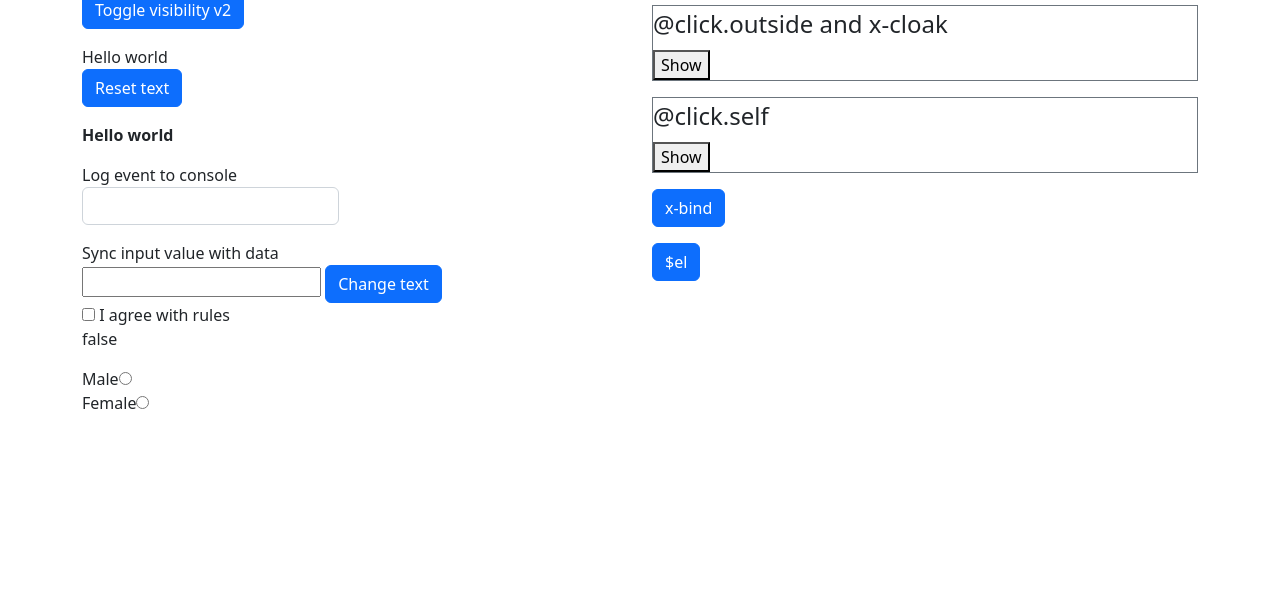
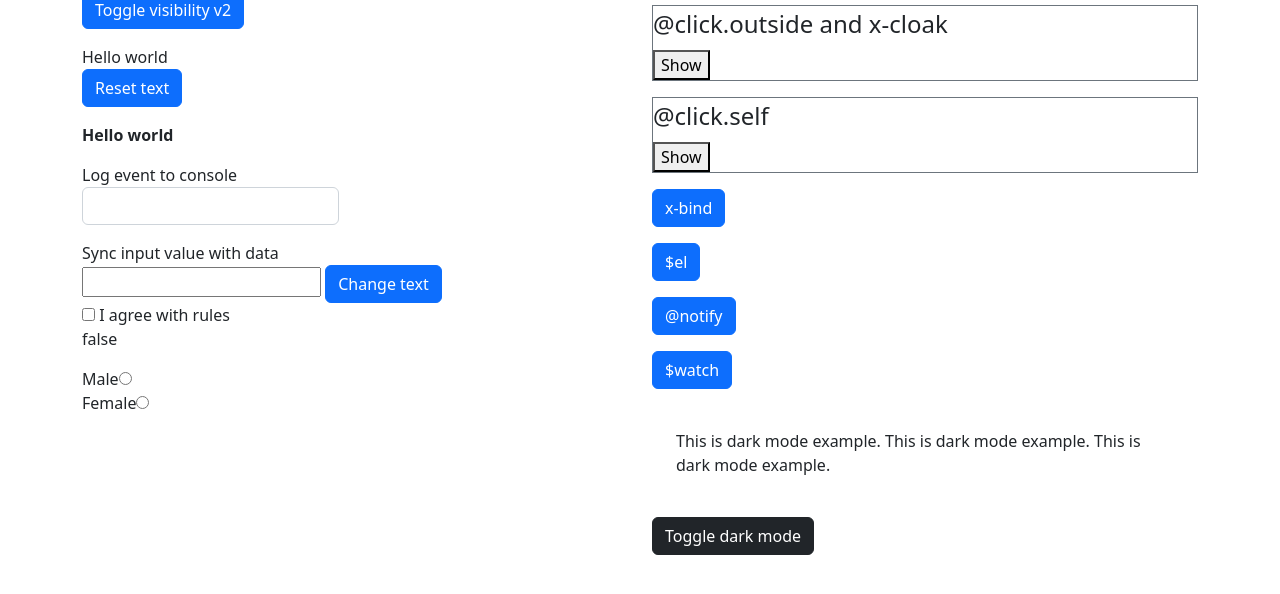
Before and after one commit to VetalM84/flask-htmx, a Flask app: page /alpine in a window 1280 px wide. Shown: the part 153-747 px from the top of the page. Run offline with Flask 3, Linux system fonts and the light colour scheme; some libraries are stand-ins or nearby versions.

Commit message:
Add $watch, $store snippet

```diff
--- a/templates/alpine.html
+++ b/templates/alpine.html
@@ -134,10 +134,33 @@
 					</button>
 				</div>
 
-				<div class="my-3" x-data="">
+				<div class="my-3" x-data>
 					<button @click="$el.innerText = 'Hello world!'" class="btn btn-primary">$el</button>
 				</div>
 
+				<div class="my-3" x-data @notify="alert('@notify')">
+					<button @click="$dispatch('notify')" class="btn btn-primary">@notify</button>
+				</div>
+
+				<div x-data="{ open: false }" x-init="$watch('open', value => console.log(value))">
+					<button @click="open = ! open" class="btn btn-primary">$watch</button>
+				</div>
+
+				<div class="my-3" x-data>
+					<p x-bind:class="$store.darkMode.on && 'text-light text-bg-dark'" class="p-4">This is dark mode example. This is dark mode
+						example. This is dark mode example.</p>
+					<button @click="$store.darkMode.toggle()" class="btn btn-dark">Toggle dark mode</button>
+				</div>
+				<script>
+                    document.addEventListener('alpine:init', () => {
+                        Alpine.store('darkMode', {
+                            on: false,
+                            toggle() {
+                                this.on = !this.on
+                            },
+                        })
+                    })
+				</script>
 			</div>
 		</div>
 	</div>
```
